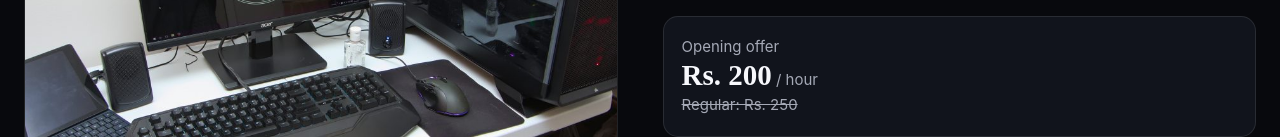
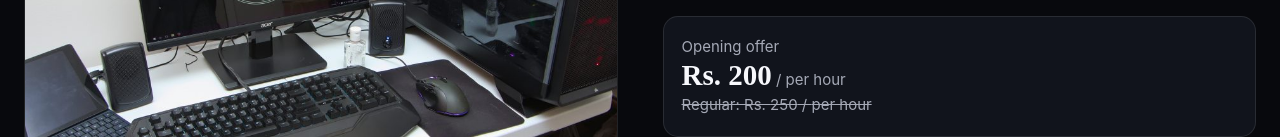
Before and after one commit to syedhussainabbaszaidi/levelxgamingarena, a Next.js app: page /activities/pc-games/ in a window 1280 px wide. Shown: the part 663-800 px from the top of the page. Built offline with nearby package versions, Linux system fonts and the light colour scheme.

Commit message:
Correct activity pricing units for snooker and hourly sessions

```diff
--- a/app/activities/[slug]/page.tsx
+++ b/app/activities/[slug]/page.tsx
@@ -32,6 +32,8 @@ export default async function ActivityPage({ params }: { params: Promise<{ slug:
   const activity = activities.find((item) => item.slug === slug);
   if (!activity) notFound();
 
+  const unitLabel = activity.unit === "minute" ? "per minute" : "per hour";
+
   return (
     <>
       <section className="page-hero">
@@ -48,8 +50,8 @@ export default async function ActivityPage({ params }: { params: Promise<{ slug:
             <p>{activity.description}</p>
             <div className="detail-price">
               <span className="muted">Opening offer</span>
-              <div><strong>Rs. {activity.offer.toLocaleString("en-PK")}</strong><span className="muted"> / hour</span></div>
-              <del className="muted">Regular: Rs. {activity.price.toLocaleString("en-PK")}</del>
+              <div><strong>Rs. {activity.offer.toLocaleString("en-PK")}</strong><span className="muted"> / {unitLabel}</span></div>
+              <del className="muted">Regular: Rs. {activity.price.toLocaleString("en-PK")} / {unitLabel}</del>
             </div>
             <ul className="feature-list">
               {activity.features.map((feature) => <li key={feature}><CheckCircle2 size={17} />{feature}</li>)}
```
